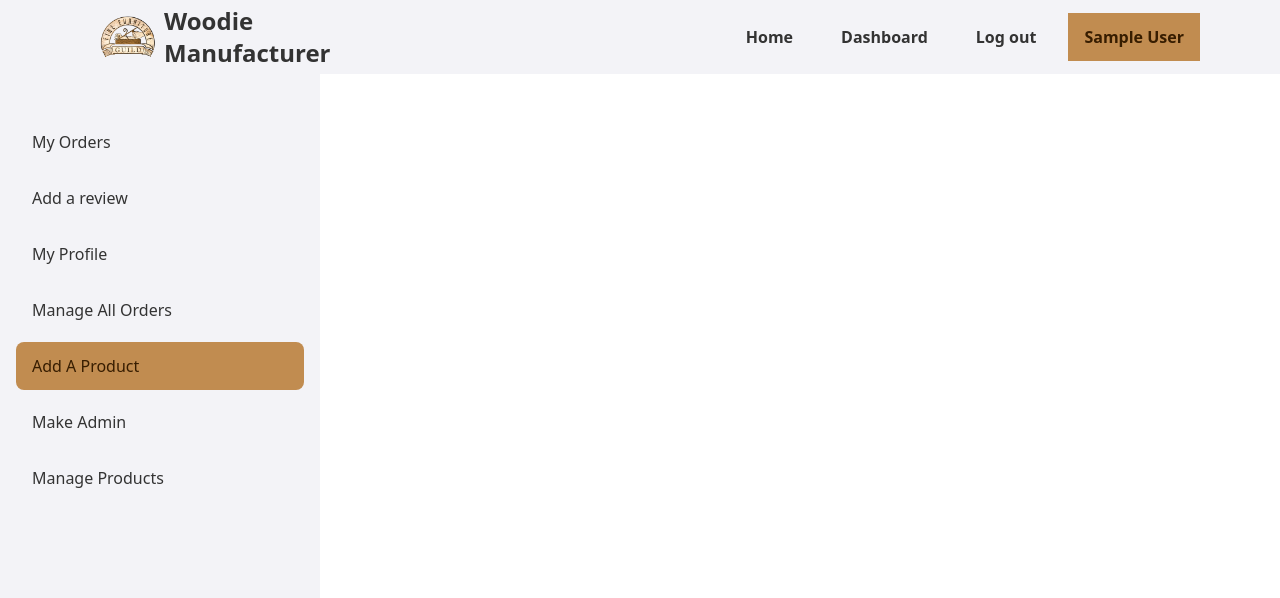
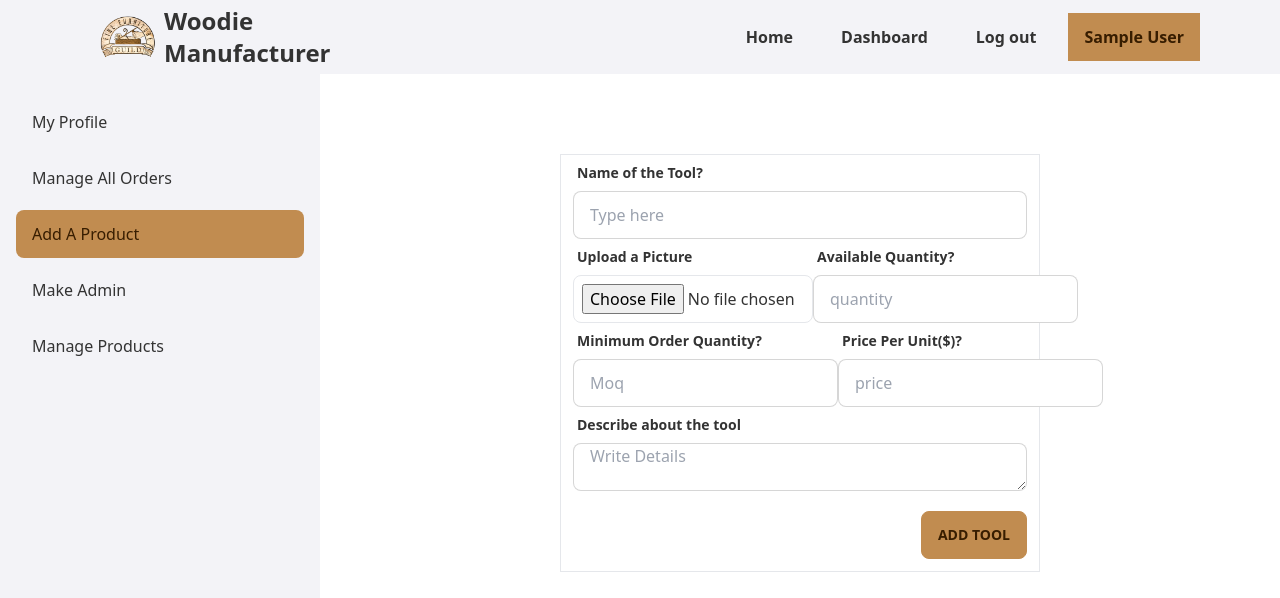
Before and after one commit to labibahmed10/Woodie-Manufacturer-Client, a React (Create React App) app: page /dashboard/addproduct in a window 1280 px wide. Shown: the top 598 px of the page. Built offline with nearby package versions, Linux system fonts and the light colour scheme; no server answers; sample sign-in values are in the browser's storage.

Commit message:
adding new tools from add a new product page

```diff
--- a/src/Componets/AdminPart/AddAProduct/AddAProduct.js
+++ b/src/Componets/AdminPart/AddAProduct/AddAProduct.js
@@ -1,10 +1,138 @@
-import React from 'react';
+import React, { useState } from "react";
+import { toast } from "react-toastify";
+
+const ImageApiSecret = " 9314728cfc25a2418af59e385a715f7a";
 
 const AddAProduct = () => {
+  const [picture, setPicture] = useState({});
+
+  // getting the picture
+  const handleImage = (e) => {
+    setPicture(e.target.files[0]);
+  };
+
+  const handleAddProduct = (e) => {
+    e.preventDefault();
+
+    const name = e.target.name.value;
+    const avlQuan = +e.target.avlQuan.value;
+    const moq = +e.target.moq.value;
+    const pPerUnit = +e.target.pPerUnit.value;
+    const desc = e.target.desc.value;
+
+    const image = picture;
+
+    const formData = new FormData();
+    formData.append("image", image);
+
+    let toolInfo = {
+      name,
+      image,
+      avlQuan,
+      moq,
+      pPerUnit,
+      desc,
+    };
+
+    fetch(`https://api.imgbb.com/1/upload?key=${ImageApiSecret}`, {
+      method: "POST",
+      body: formData,
+    })
+      .then((res) => res.json())
+      .then((res) => {
+        const image = res?.data?.url;
+
+        if (res.success) {
+          toolInfo = { ...toolInfo, image };
+
+          fetch("http://localhost:5000/allTools", {
+            method: "POST",
+            headers: {
+              "content-type": "application/json",
+              authorization: `bearer ${localStorage.getItem("accessToken")}`,
+            },
+            body: JSON.stringify(toolInfo),
+          })
+            .then((res) => res.json())
+            .then((data) => {
+              console.log(data);
+              if (data?.acknowledged) {
+                toast.success("New Tool Uploaded successfully", {
+                  autoClose: 1500,
+                });
+
+                e.target.reset();
+              } else {
+                toast.error("Failed to add a tool", {
+                  autoClose: 1500,
+                });
+              }
+            });
+        }
+      });
+  };
+
   return (
-    <div>
+    <section className="lg:w-[30rem] px-3 pb-3 mx-auto mb-40 lg:space-y-4 space-y-2 border">
+      <form action="" onSubmit={handleAddProduct}>
+        <div class="form-control">
+          <label class="label">
+            <span class="label-text font-semibold">Name of the Tool?</span>
+          </label>
+          <input name="name" type="text" placeholder="Type here" class="input input-bordered " />
+        </div>
 
-    </div>
+        <div className="flex lg:justify-between lg:flex-row flex-col lg:space-y-0 space-y-2">
+          <div class="form-control ">
+            <label class="label">
+              <span class="label-text font-semibold">Upload a Picture</span>
+            </label>
+            <input
+              onChange={handleImage}
+              name="image"
+              type="file"
+              placeholder="Type here"
+              className="lg:w-60 border py-2 px-2 rounded-lg"
+            />
+          </div>
+
+          <div class="form-control">
+            <label class="label">
+              <span class="label-text font-semibold">Available Quantity?</span>
+            </label>
+            <input name="avlQuan" type="number" placeholder="quantity" class="input input-bordered " />
+          </div>
+        </div>
+
+        <div className="flex lg:justify-between lg:flex-row flex-col lg:space-y-0 space-y-2">
+          <div class="form-control">
+            <label class="label">
+              <span class="label-text font-semibold">Minimum Order Quantity?</span>
+            </label>
+            <input name="moq" type="number" placeholder="Moq" class="input input-bordered " />
+          </div>
+          <div class="form-control">
+            <label class="label">
+              <span class="label-text font-semibold">Price Per Unit($)?</span>
+            </label>
+            <input name="pPerUnit" type="number" placeholder="price" class="input input-bordered " />
+          </div>
+        </div>
+
+        <div class="form-control">
+          <label class="label">
+            <span class="label-text font-semibold">Describe about the tool</span>
+          </label>
+          <textarea name="desc" placeholder="Write Details" class="input input-bordered"></textarea>
+        </div>
+
+        <div className="flex justify-end mt-5">
+          <button type="submit" className="btn btn-primary">
+            Add Tool
+          </button>
+        </div>
+      </form>
+    </section>
   );
 };
 
--- a/src/Componets/DashboardPage/DashboardPage.js
+++ b/src/Componets/DashboardPage/DashboardPage.js
@@ -1,7 +1,10 @@
 import React from "react";
 import { NavLink, Outlet } from "react-router-dom";
+import useAdmin from "../../CustomHooks/useAdmin";
 
 const DashboardPage = () => {
+  const [admin] = useAdmin();
+
   return (
     <div className="drawer drawer-mobile">
       <input id="dashbar" type="checkbox" className="drawer-toggle" />
@@ -12,7 +15,7 @@ const DashboardPage = () => {
           Open drawer
         </label>
       </div>
-      <div className="drawer-side ">
+      <div className="drawer-side overflow-y-hidden">
         <label htmlFor="dashbar" className="drawer-overlay"></label>
         <ul className="menu p-4 space-y-2 lg:w-80 w-64  text-base-content bg-neutral relative">
           {/* <!-- Sidebar content here --> */}
@@ -21,15 +24,23 @@ const DashboardPage = () => {
             ✕
           </label>
 
+          {!admin && (
+            <>
               <li className="pt-5">
                 <NavLink to="myorder">My Orders</NavLink>
               </li>
               <li>
                 <NavLink to="addreview">Add a review</NavLink>
               </li>
+            </>
+          )}
+
           <li>
             <NavLink to="myprofile">My Profile</NavLink>
           </li>
+
+          {admin && (
+            <>
               <li>
                 <NavLink to="manageorder">Manage All Orders</NavLink>
               </li>
@@ -42,6 +53,8 @@ const DashboardPage = () => {
               <li>
                 <NavLink to="manageproduct">Manage Products</NavLink>
               </li>
+            </>
+          )}
         </ul>
       </div>
     </div>
--- a/src/Componets/HomePage/Toolkits/ToolCard.js
+++ b/src/Componets/HomePage/Toolkits/ToolCard.js
@@ -12,7 +12,7 @@ const ToolCard = ({ tool }) => {
       </figure>
       <div className="card-body">
         <h2 className="card-title text-3xl mx-auto">{name}</h2>
-        <p className="font-semibold">{desc}</p>
+        <p className="font-semibold text-lg">{desc}</p>
         <p className="font-semibold">
           MOQ : <span className="text-lg">{moq}</span> pieces
         </p>
--- a/src/Componets/Navbar/Navbar.js
+++ b/src/Componets/Navbar/Navbar.js
@@ -4,9 +4,14 @@ import { useAuthState } from "react-firebase-hooks/auth";
 import { NavLink, Outlet } from "react-router-dom";
 import auth from "../../firebase.init";
 import logo from "../../images/logo.png";
+import Spinner from "../../Spinner/Spinner";
 
 const Navbar = ({ children }) => {
   const [user, loading] = useAuthState(auth);
+
+  if (loading) {
+    return <Spinner />;
+  }
 
   return (
     <nav className="drawer drawer-end">
--- a/src/Componets/PurchasePage/PurchasePage.js
+++ b/src/Componets/PurchasePage/PurchasePage.js
@@ -110,19 +110,19 @@ const PurchasePage = () => {
   };
 
   return (
-    <section className="flex lg:flex-row flex-col items-center justify-around lg:px-20 px-5 lg:py-20 py-16">
+    <section className="flex lg:flex-row flex-col items-center lg:justify-around lg:px-20 px-5 lg:py-20 py-16">
       <div className="lg:mt-40 flex flex-col items-center">
         <img className="w-80" src={singleTool?.image} alt="" />
-        <p className="text-lg font-bold">
+        <p className="text-lg font-bold lg:pb-0 pb-4">
           <span className="text-gray-500">Product Name</span> : {singleTool?.name}
         </p>
       </div>
 
       <form
-        className="flex lg:flex-row flex-col items-center justify-between gap-20"
+        className="flex lg:flex-row flex-col items-center justify-between gap-20 "
         onSubmit={handlePurchaseTool}
       >
-        <div className="space-y-4 lg:mt-40 lg:w-[25rem] ">
+        <div className="space-y-4 lg:mt-40  lg:w-[25rem]">
           <h1 className="text-center text-4xl font-bold">Hello {user?.displayName}</h1>
 
           <div className="form-control">
--- a/src/CustomHooks/UseToken.js
+++ b/src/CustomHooks/UseToken.js
@@ -21,7 +21,7 @@ const UseToken = (user) => {
           console.log(data);
           if (data?.result?.acknowledged) {
             localStorage.setItem("accessToken", data?.accessToken);
-            setToken(token);
+            setToken(data?.accessToken);
           }
         });
     }
--- /dev/null
+++ b/src/CustomHooks/useAdmin.js
@@ -0,0 +1,9 @@
+import { useState } from "react";
+
+const useAdmin = (user) => {
+  const [admin, setAdmin] = useState(true);
+
+  return [admin];
+};
+
+export default useAdmin;
--- a/src/RequireAdmin/RequireAdmin.js
+++ b/src/RequireAdmin/RequireAdmin.js
@@ -1,15 +1,14 @@
 import React from "react";
 import { useAuthState } from "react-firebase-hooks/auth";
 import { Navigate, useLocation } from "react-router-dom";
+import useAdmin from "../CustomHooks/useAdmin";
 import auth from "../firebase.init";
 import Spinner from "../Spinner/Spinner";
 
 const RequireAdmin = ({ children }) => {
   const [user, loading] = useAuthState(auth);
   const location = useLocation();
-
-  // const [admin] = useAdmin();
-  const admin = false;
+  const [admin] = useAdmin(user);
 
   if (loading) {
     return <Spinner></Spinner>;
--- a/src/UsersRegistration/SignUp.js
+++ b/src/UsersRegistration/SignUp.js
@@ -39,7 +39,7 @@ const SignUp = () => {
     if (token) {
       navigate(from, { replace: true });
     }
-  }, [token, from, navigate]);
+  }, [token, from, navigate, updateProfile]);
 
   if (loading || updating) {
     return <Spinner></Spinner>;
```
Lines whose indentation alone changed are shown as unchanged.
